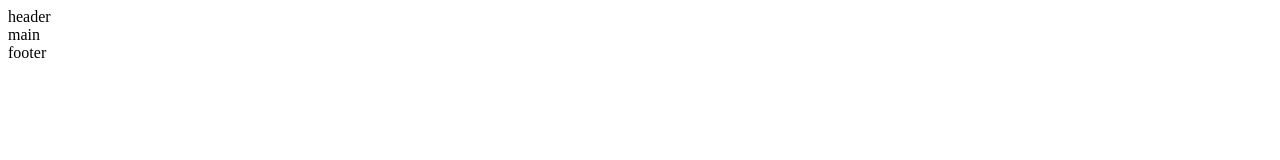
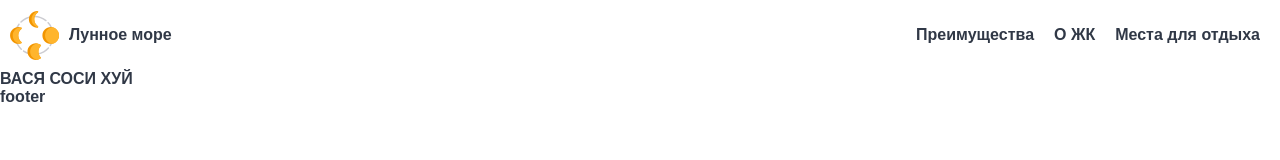
Before and after one commit to zartem01/layout-designer-project-lvl1, a plain HTML site: page index.html in a window 1280 px wide. Drawn offline with Linux system fonts and the light colour scheme.

Commit message:
add header

```diff
--- a/index.html
+++ b/index.html
@@ -10,14 +10,26 @@
   <link rel="stylesheet" href="styles/style.css">
 </head>
 
-<body>
+<body class="landing-text">
 
-    <header>
-        header
+  <header class="display-flex">
+
+    <div class="display-flex">
+      <img src="images/logo.svg" class="logo-img" alt="company logo">
+      <span class="logo-name">Лунное море</span>
+    </div>
+
+    <nav>
+      <ul class="display-flex">
+        <li>Преимущества</li>
+        <li>О ЖК</li>
+        <li>Места для отдыха</li>
+      </ul>
+    </nav>
   </header>
 
-    <main>
-        main
+  <main class="display-flex">
+    ВАСЯ СОСИ ХУЙ
   </main>
 
   <footer>
--- a/styles/style.css
+++ b/styles/style.css
@@ -0,0 +1,52 @@
+:root {
+    --header-height: 70px;
+}
+
+.display-flex{
+  display: flex;
+}
+
+.landing-text{
+  font-weight: bold;
+  font-size: 16px;
+  color: #303846;
+  font-family: sans-serif;
+}
+
+body{
+  margin: 0;
+}
+
+header{
+  justify-content: space-between;
+  align-items: center;
+  position: fixed;
+  height: var(--header-height);
+  width: 100%;
+}
+
+header > .display-flex{
+  align-items: center;
+  height: 100%;
+}
+
+.logo-name{
+  padding: 0px 30px 0px 10px;
+}
+
+.logo-img{
+  height: 70%;
+  padding-left: 10px;
+}
+
+header nav ul {
+  list-style: none;
+}
+
+header nav li{
+  padding-right: 20px;
+}
+
+main{
+  padding-top: var(--header-height);
+}
```
Lines whose indentation alone changed are shown as unchanged.
